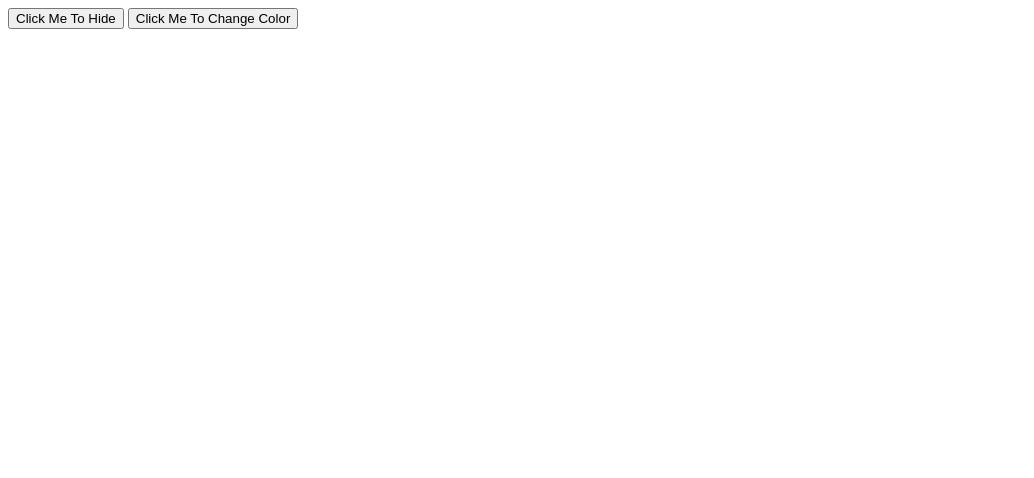
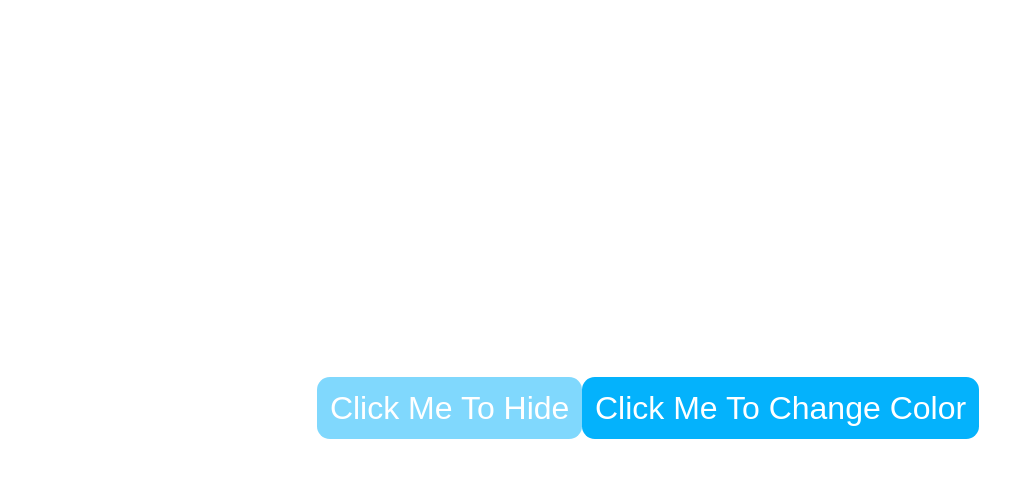
Before and after one commit to NikhilMath/Learning-CSS, a plain HTML site: page 50-51-button-transition/before/index.html in a window 1280 px wide. Shown: the whole page, without its empty margins (0-1034 px from the left). Drawn offline with Linux system fonts and the light colour scheme.

Commit message:
finished #18

```diff
--- a/14-button-component-library/before/style.css
+++ b/14-button-component-library/before/style.css
@@ -1,5 +1,6 @@
 * {
   box-sizing: border-box;
+  font-size: 1.6rem;
 }
 
 .btn {
@@ -10,3 +11,19 @@
   padding: .5em 1em;
   border-radius: .3em
 }
+
+.btn:hover, .btn:focus {
+  background-color: hsl(0, 0%, 80%);
+  box-shadow: 0 0 10px 0 hsl(0  0%, 70%);
+}
+
+.btn-primary {
+  background-color: hsl(271, 70%, 40%);
+  color: white;
+  border-color: hsl(271, 70%, 30%);
+}
+
+.btn-primary:hover, .btn-primary:focus {
+  background-color: hsl(271, 70%, 40%);
+  box-shadow: 0 0 15px 0 hsl(0  0%, 30%)
+}
--- a/50-51-button-transition/before/index.html
+++ b/50-51-button-transition/before/index.html
@@ -1,13 +1,17 @@
 <!DOCTYPE html>
 <html lang="en">
+
 <head>
   <meta charset="UTF-8">
   <meta name="viewport" content="width=device-width, initial-scale=1.0">
   <meta http-equiv="X-UA-Compatible" content="ie=edge">
+  <link rel="stylesheet" href="style.css">
   <title>Button Animations</title>
 </head>
+
 <body>
-  <button>Click Me To Hide</button>
-  <button>Click Me To Change Color</button>
+  <button class="hide-button">Click Me To Hide</button>
+  <button class="color-button">Click Me To Change Color</button>
 </body>
+
 </html>
--- /dev/null
+++ b/50-51-button-transition/before/style.css
@@ -0,0 +1,42 @@
+body {
+  width: 100vw;
+  height: 100vh;
+  display: flex;
+  justify-content: center;
+  align-items: center;
+}
+
+.hide-button {
+  background-color: #04b2fc;
+  border-radius: 0.4em;
+  font-size: 2rem;
+  padding: 0.4em;
+  color: white;
+  border: none;
+  opacity: 50%;
+}
+
+.hide-button:hover {
+  opacity: 100%;
+  transition-duration: 1s;
+}
+
+.hide-button:focus {
+  opacity: 0%;
+  transition-duration: 3s;
+}
+
+.color-button {
+  background-color: #04b2fc;
+  border-radius: 0.4em;
+  font-size: 2rem;
+  padding: 0.4em;
+  color: white;
+  border: none;
+}
+
+.color-button:focus {
+  background-color: orange;
+  color: black;
+  transition: color 3s linear 2s, background-color 1s;
+}
```
Also changed, not shown: 14-button-component-library/before/index.html (+4 -4 lines).
